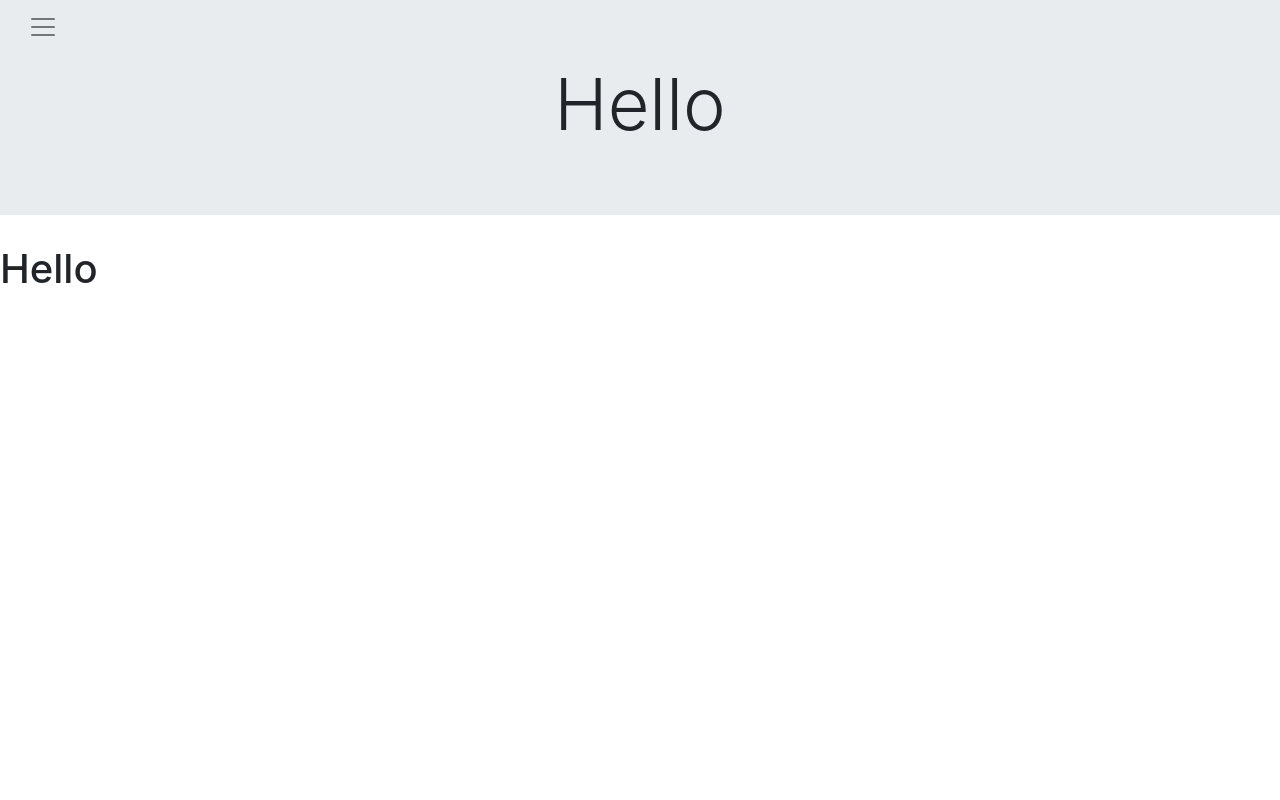
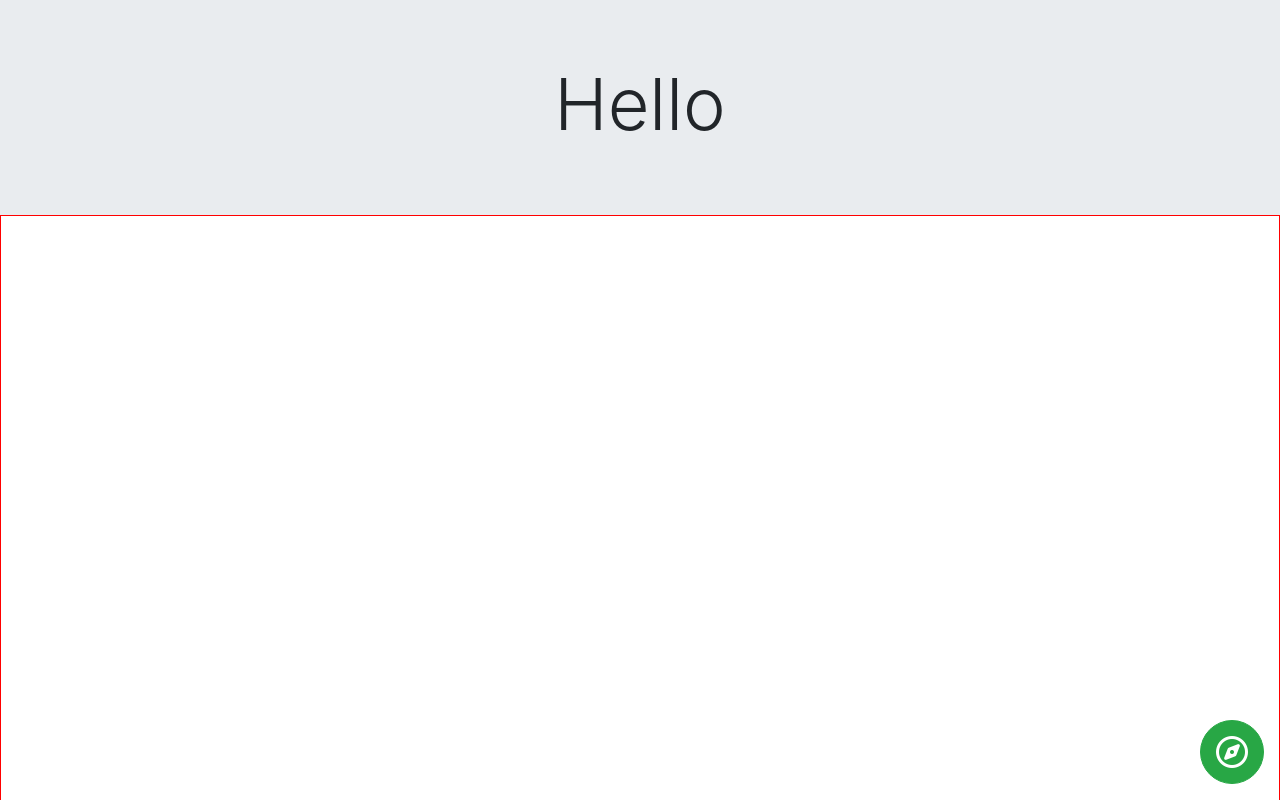
Before and after one commit to HoraceKeung/portfolio, a Vue app: page / in a window 1280 px wide. Shown: the top 800 px of the page. Built offline with nearby package versions, Linux system fonts and the light colour scheme.

Commit message:
started working on circle menu

```diff
--- a/src/components/Index.vue
+++ b/src/components/Index.vue
@@ -2,7 +2,7 @@
     <div>
         <generic-page title="Hello">
             <div slot="body">
-                <h1>Hello</h1>
+                <div class="dummy"></div>
             </div>
         </generic-page>
     </div>
@@ -16,4 +16,8 @@ export default {
 </script>
 
 <style scoped>
+.dummy {
+    height: 1000px;
+    border: 1px solid red;
+}
 </style>
--- /dev/null
+++ b/src/components/widgets/generic/CircleMenu.vue
@@ -0,0 +1,80 @@
+<template>
+    <div :class="'circle-menu circle-menu-'+position">
+        <button @click="toggleMenu" type="button" class="btn btn-success circle-btn"><i class="fa fa-2x fa-compass" aria-hidden="true"></i></button>
+        <div v-if="isMenuOpen">
+            <button @click="item.callBack" v-for="item in menuSet" type="button" class="btn btn-success circle-btn-sm"><i :class="'fa '+item.icon" aria-hidden="true"></i></button>
+        </div>
+    </div>
+</template>
+
+<script>
+export default {
+    props: ['menuSet', 'position'],
+    data () {
+        return {
+            isMenuOpen: false
+        }
+    },
+    methods: {
+        toggleMenu: function () {
+            this.isMenuOpen = !this.isMenuOpen
+        }
+    }
+}
+</script>
+
+<style scoped>
+.circle-menu {
+    position: fixed;
+    margin: 1rem;
+}
+.circle-menu-top-left {
+    top: 0px;
+    left: 0px;
+}
+.circle-menu-top-center {
+    top: 0px;
+    width: 100%;
+    text-align: center;
+}
+.circle-menu-top-right {
+    top: 0px;
+    right: 0px;
+}
+.circle-menu-mid-left {
+    height: 100%;
+    flex-direction: column;
+    display: flex;
+    justify-content: center;
+}
+.circle-menu-mid-right {
+    height: 100%;
+    flex-direction: column;
+    display: flex;
+    justify-content: center;
+    right: 0px;
+}
+.circle-menu-bot-left {
+    bottom: 0px;
+    left: 0px;
+}
+.circle-menu-bot-center {
+    bottom: 0px;
+    width: 100%;
+    text-align: center;
+}
+.circle-menu-bot-right {
+    bottom: 0px;
+    right: 0px;
+}
+.circle-btn {
+    border-radius: 50%;
+    height: 4rem;
+    width: 4rem;
+}
+.circle-btn-sm {
+    border-radius: 50%;
+    height: 3rem;
+    width: 3rem;
+}
+</style>
--- a/src/components/widgets/generic/GenericHero.vue
+++ b/src/components/widgets/generic/GenericHero.vue
@@ -12,3 +12,9 @@ export default {
     props: ['title', 'subTitle']
 }
 </script>
+
+<style scoped>
+.jumbotron {
+    margin-bottom: 0px;
+}
+</style>
--- a/src/components/widgets/generic/GenericPage.vue
+++ b/src/components/widgets/generic/GenericPage.vue
@@ -1,7 +1,7 @@
 <template>
     <div>
-        <nav-bar></nav-bar>
-        <generic-hero :title="title" :sub-title="subTitle"></generic-hero>
+        <circle-menu :menu-set="menuSet" :position="circleMenuPosition"></circle-menu>
+        <generic-hero :title="title" :sub-title="subTitle" :hero-img="heroImg"></generic-hero>
         <slot name="body"></slot>
         <!-- <page-footer></page-footer>
         <back-to-top-button></back-to-top-button> -->
@@ -9,33 +9,35 @@
 </template>
 
 <script>
-import NavBar from './NavBar'
 import GenericHero from './GenericHero'
+import CircleMenu from './CircleMenu'
+import router from '@/router'
 // import PageFooter from './PageFooter'
 // import BackToTopButton from './BackToTopButton'
 export default {
-    props: ['title', 'subTitle'],
-    components: {NavBar, GenericHero}
+    props: ['title', 'subTitle', 'heroImg'],
+    components: {GenericHero, CircleMenu},
+    data () {
+        return {
+            circleMenuPosition: 'bot-right',
+            menuSet: [
+                {
+                    icon: 'fa-home',
+                    callBack: function () {
+                        router.push('/')
+                    }
+                },
+                {
+                    icon: 'fa-envelope',
+                    callBack: function () {
+                        router.push('/contact')
+                    }
+                }
+            ]
+        }
+    }
 }
 </script>
 
 <style scoped>
-.page-body {
-    min-height: 550px;
-}
-@media screen and (max-width: 770px) {
-    .page-body {
-        min-height: 650px;
-    }
-}
-@media screen and (max-width: 575px) {
-    .page-body {
-        min-height: 950px;
-    }
-}
-@media screen and (max-width: 500px) {
-    .page-body {
-        min-height: 1050px;
-    }
-}
 </style>
--- a/src/components/widgets/generic/NavBar.vue
+++ /dev/null
@@ -1,115 +0,0 @@
-<template>
-<div>
-    <nav id="nav-bar" :class="navClass">
-        <button id="nav-ham-button" @click="toggleNavBar" class="navbar-toggler navbar-toggler-right" type="button" data-toggle="collapse" data-target="#navbarSupportedContent" aria-controls="navbarSupportedContent" aria-expanded="false" aria-label="Toggle navigation">
-            <span class="navbar-toggler-icon"></span>
-        </button>
-        <div class="collapse navbar-collapse" id="navbarSupportedContent">
-            <ul class="navbar-nav mr-auto">
-                <li class="nav-item">
-                    <router-link class="nav-link nav-color" to="/">HOME<span class="sr-only">(current)</span></router-link>
-                </li>
-                <li class="nav-item" v-for="p in otherPages">
-                    <router-link class="nav-link nav-color" :to="'/'+p.toLowerCase().split(' ').join('-')">{{p}}</router-link>
-                </li>
-            </ul>
-        </div>
-    </nav>
-</div>
-</template>
-
-<script>
-import _ from 'lodash'
-export default {
-    data: function () {
-        return {
-            // path to other pages always equal to page name lower case and replace space with '-'
-            otherPages: [
-                'CONTACT'
-            ],
-            navClass: 'navbar navbar-toggleable-sm navbar-light custom-fixed-top-navbar',
-            pos: 0
-        }
-    },
-    methods: {
-        toggleNavBar: function () {
-            var classArr = this.navClass.split(' ')
-            if (document.getElementById('nav-ham-button').getAttribute('aria-expanded') !== 'true') {
-                if (!_.includes(classArr, 'navbar-not-at-top')) {
-                    classArr.push('navbar-not-at-top')
-                    this.navClass = classArr.join(' ')
-                }
-            } else {
-                if (_.includes(classArr, 'navbar-not-at-top') && document.body.scrollTop === 0) {
-                    classArr.pop()
-                    this.navClass = classArr.join(' ')
-                }
-            }
-        },
-        handleScroll: function () {
-            var ham = document.getElementById('nav-ham-button')
-            if (ham.getAttribute('aria-expanded') === 'true') {
-                ham.click()
-            }
-            var ele = document.getElementById('nav-bar')
-            if (document.body.scrollTop <= this.pos) {
-                // going up
-                ele.style.top = '0px'
-            } else {
-                // going down
-                ele.style.top = '-77px'
-            }
-            var classArr = this.navClass.split(' ')
-            if (document.body.scrollTop === 0) {
-                if (_.includes(classArr, 'navbar-not-at-top')) {
-                    classArr.pop()
-                    this.navClass = classArr.join(' ')
-                }
-            } else {
-                if (!_.includes(classArr, 'navbar-not-at-top')) {
-                    classArr.push('navbar-not-at-top')
-                    this.navClass = classArr.join(' ')
-                }
-            }
-            this.pos = document.body.scrollTop
-        }
-    },
-    created: function () {
-        window.addEventListener('scroll', this.handleScroll)
-    },
-    destroyed: function () {
-        window.removeEventListener('scroll', this.handleScroll)
-    }
-}
-</script>
-
-<style scope>
-.custom-fixed-top-navbar {
-    position: fixed;
-    top: 0;
-    right: 0;
-    left: 0;
-    z-index: 500;
-    border-bottom: 3px solid transparent;
-    background-color: transparent;
-    transition: background-color 0.25s, border-color 0.25s, top 0.1s linear;
-}
-.navbar-not-at-top {
-    border-color: #016d9b;
-    background-color: white;
-}
-.nav-item {
-    margin-right: 10px;
-}
-.nav-color {
-    color: #4d4d4d !important;
-}
-.nav-color:hover {
-    color: #4ebae8 !important;
-}
-.navbar-toggler {
-    cursor: pointer;
-    outline: none !important;
-    border: 0px;
-}
-</style>
```
